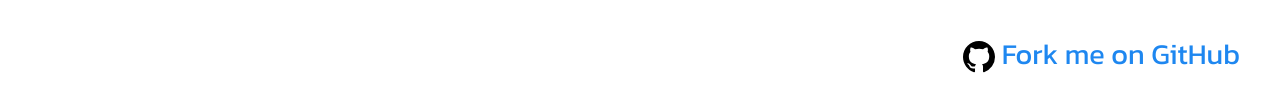
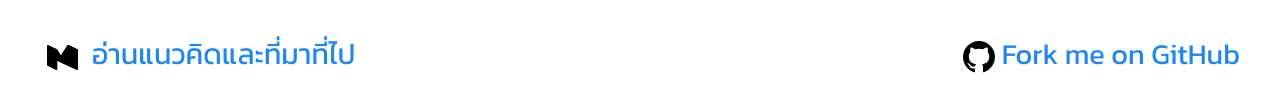
Before and after one commit to earthchie/jquery.Thailand.js, a plain HTML site: page index.html in a window 1280 px wide. Shown: the part 166-278 px from the top of the page. Drawn offline with nearby package versions, Linux system fonts and the light colour scheme; no server answers.

Commit message:
- add medium link

```diff
--- a/index.html
+++ b/index.html
@@ -60,7 +60,7 @@
 
             <div class="uk-width-1-2@m">
                 <label>
-                    <h2>รหัสไปรษีย์</h2>
+                    <h2>รหัสไปรษณีย์</h2>
                     <input name="zipcode" class="uk-input uk-width-1-1" type="text">
                 </label>
             </div>
@@ -68,7 +68,19 @@
         </div>
 
         <div uk-grid>
-            <div class="uk-width-1-2@m"></div>
+            <div class="uk-width-1-2@m">
+                <a href="https://medium.com/@earthchie/ระบบ-auto-complete-ที่อยู่ไทย-อย่างที่มันควรเป็น-27360185d86a">
+                   <span class="svgIcon svgIcon--logoNew svgIcon--45px is-flushLeft">
+                       <svg class="svgIcon-use" width="45" height="45" viewBox="-17 18 45 45" data-multipart="true">
+                           <path d="M11.525 28.078c-.472-.225-.858.002-.858.506v20.044l8.616 4.113c.948.46 1.717.14 1.717-.7v-19.3a.22.22 0 0 0-.124-.19l-9.35-4.46v-.01z"></path>
+                           <path d="M.333 43.696l9.83-15.247c.278-.43.89-.6 1.36-.38l9.364 4.47c.06.03.082.1.047.15L10.666 48.63.333 43.698v-.002z"></path>
+                           <path d="M-8.57 28.35c-.786-.375-1.053-.096-.592.62L.333 43.696l10.333 4.932L.356 32.635a.156.156 0 0 0-.06-.054l-8.866-4.23z"></path>
+                           <path d="M.333 52.033c0 .84-.643 1.22-1.43.844l-8.045-3.84c-.472-.224-.858-.82-.858-1.325V28.89c0-.672.515-.976 1.145-.675l9.133 4.36a.092.092 0 0 1 .055.084v19.37z"></path>
+                        </svg>
+                    </span>
+                    อ่านแนวคิดและที่มาที่ไป
+                </a>
+            </div>
             <div class="uk-width-1-2@m uk-text-right">
                 <a href="https://github.com/earthchie/jquery.Thailand.js" target="_blank">
                     <svg aria-hidden="true" class="octicon octicon-mark-github" height="32" version="1.1" viewBox="0 0 16 16" width="32">
@@ -85,8 +97,8 @@
     <script type="text/javascript" src="https://cdnjs.cloudflare.com/ajax/libs/uikit/3.0.0-beta.20/js/uikit.min.js"></script>
 
     <script type="text/javascript" src="jquery.Thailand.js/dependencies/jszip.min.js"></script>
+    <script type="text/javascript" src="jquery.Thailand.js/dependencies/jszip-utils.min.js"></script>
     <script type="text/javascript" src="jquery.Thailand.js/dependencies/JQL.min.js"></script>
-    <script type="text/javascript" src="jquery.Thailand.js/dependencies/jszip-utils.min.js"></script>
     <script type="text/javascript" src="jquery.Thailand.js/dependencies/typeahead.bundle.js"></script>
 
     <script type="text/javascript" src="jquery.Thailand.js/jquery.Thailand.min.js"></script>
```
